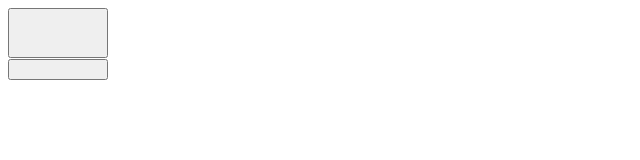
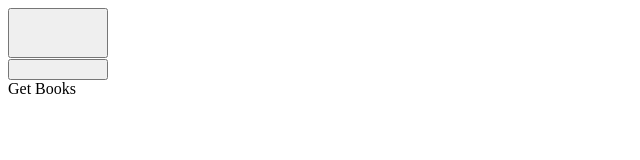
Before and after one commit to Juan-Ceballos/Books-API-App, a website: page index.html in a window 1280 px wide. Shown: the full height of the page, 0-640 px from the left. Drawn offline with Linux system fonts and the light colour scheme.

Commit message:
div for get books

```diff
--- a/index.html
+++ b/index.html
@@ -17,5 +17,8 @@
     <div>
         <input type="button" id="get-books-input" title="Get Books">
     </div>
+    <div id="get-books-div">
+        Get Books
+    </div>
 </body>
 </html>
```
